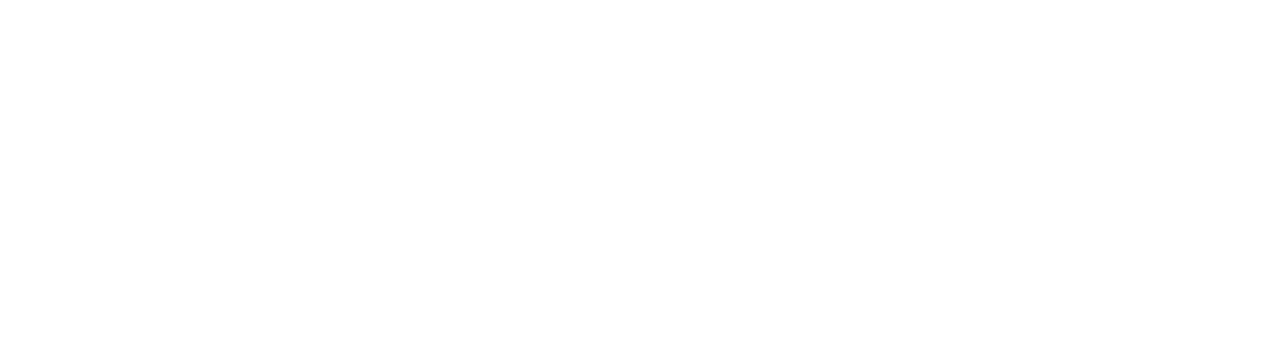
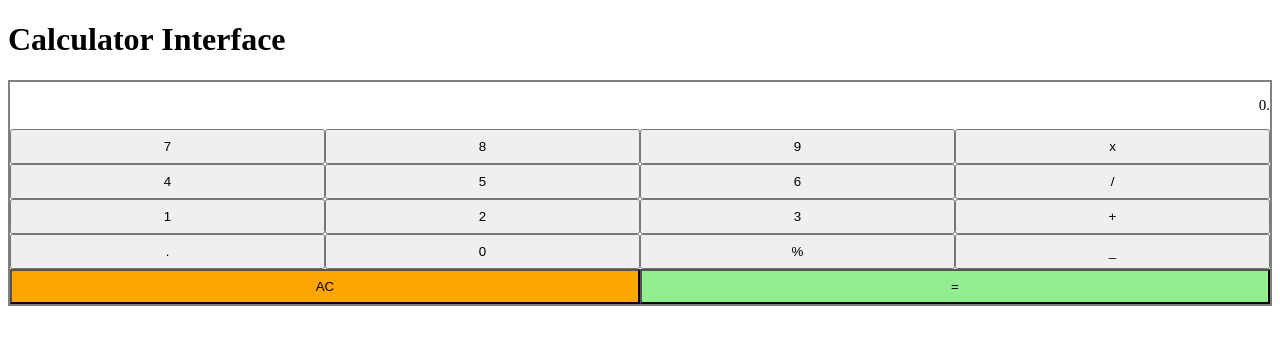
Before and after one commit to dinhan195/git-demo, a plain HTML site: page index.html in a window 1280 px wide. Drawn offline with Linux system fonts and the light colour scheme.

Commit message:
create file test

```diff
--- a/index.html
+++ b/index.html
@@ -5,8 +5,30 @@
     <meta http-equiv="X-UA-Compatible" content="IE=edge">
     <meta name="viewport" content="width=device-width, initial-scale=1.0">
     <title>git demo</title>
+    <link rel="stylesheet" href="insdex.css">
 </head>
 <body>
-
+    <h1>Calculator Interface</h1>
+    <div>
+      <p>0.</p>
+      <button>7</button>
+      <button>8</button>
+      <button>9</button>
+      <button>x</button>
+      <button>4</button>
+      <button>5</button>
+      <button>6</button>
+      <button>/</button>
+      <button>1</button>
+      <button>2</button>
+      <button>3</button>
+      <button>+</button>
+      <button>.</button>
+      <button>0</button>
+      <button>%</button>
+      <button>_</button>
+      <button class="clear">AC</button>
+      <button class="submit">=</button>
+    </div>
 </body>
 </html>
--- a/insdex.css
+++ b/insdex.css
@@ -0,0 +1,20 @@
+div {
+    font-size: 0;
+    border: 2px solid gray;
+  }
+  button {
+    width: 25%;
+    height: 35px;
+  }
+  .clear {
+    width: 50%;
+    background-color: orange;
+  }
+  .submit {
+    width: 50%;
+    background-color: lightgreen;
+  }
+  p {
+    text-align: right;
+    font-size: 15px;
+  }
```
Also changed, not shown: index.js (+7 -0 lines), test.html (added).
